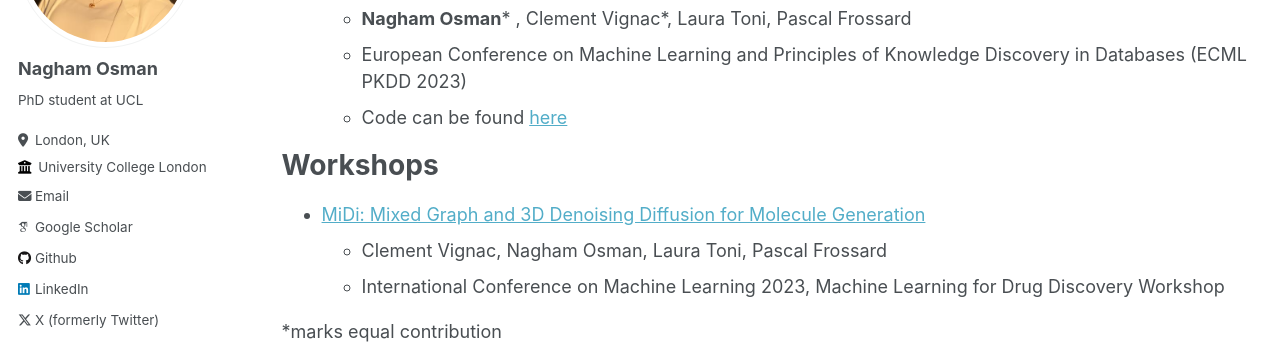
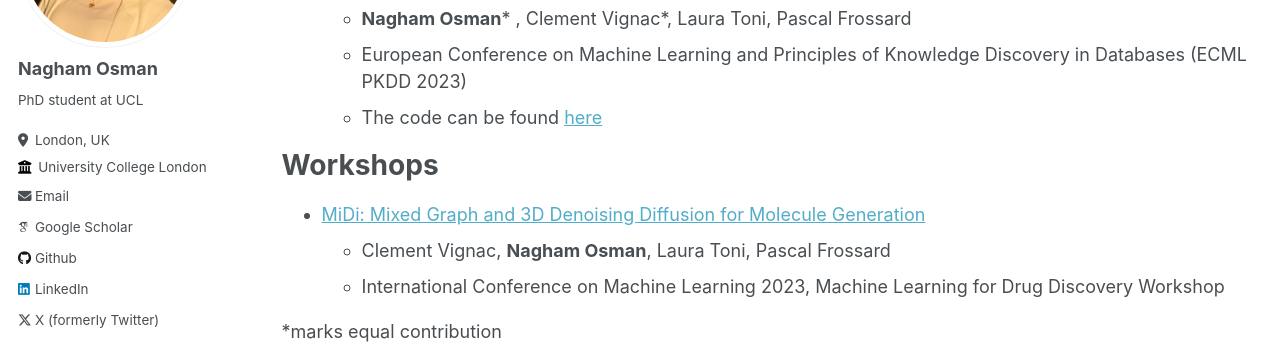
Before and after one commit to nagham-osman/nagham-osman.github.io, a Jekyll site: the page built from _pages/publications.md, in a window 1280 px wide. Shown: the part 243-593 px from the top of the page. Built offline with Jekyll 4.4.1, drawn with Linux system fonts in a browser that asks for light colours; some web fonts are replaced.

Commit message:
modify name

```diff
--- a/_pages/publications.md
+++ b/_pages/publications.md
@@ -10,12 +10,12 @@ Conference Proceedings
 * [MiDi: Mixed Graph and 3D Denoising Diffusion for Molecule Generation](https://arxiv.org/pdf/2302.09048.pdf)
   * **Nagham Osman*** , Clement Vignac*, Laura Toni, Pascal Frossard
   * European Conference on Machine Learning and Principles of Knowledge Discovery in Databases (ECML PKDD 2023)
-  * Code can be found [here](https://github.com/cvignac/MiDi)
+  * The code can be found [here](https://github.com/cvignac/MiDi)
 
 Workshops
 ======
 * [MiDi: Mixed Graph and 3D Denoising Diffusion for Molecule Generation](https://openreview.net/forum?id=M6Ifac3G4HK)
-  * Clement Vignac, Nagham Osman, Laura Toni, Pascal Frossard
+  * Clement Vignac, **Nagham Osman**, Laura Toni, Pascal Frossard
   * International Conference on Machine Learning 2023, Machine Learning for Drug Discovery Workshop
 
 
```
